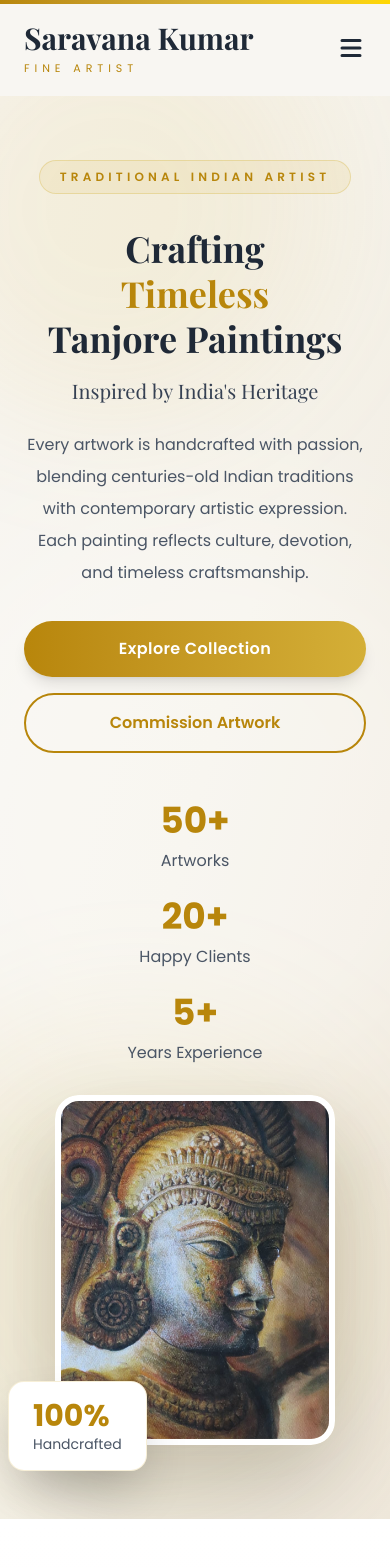
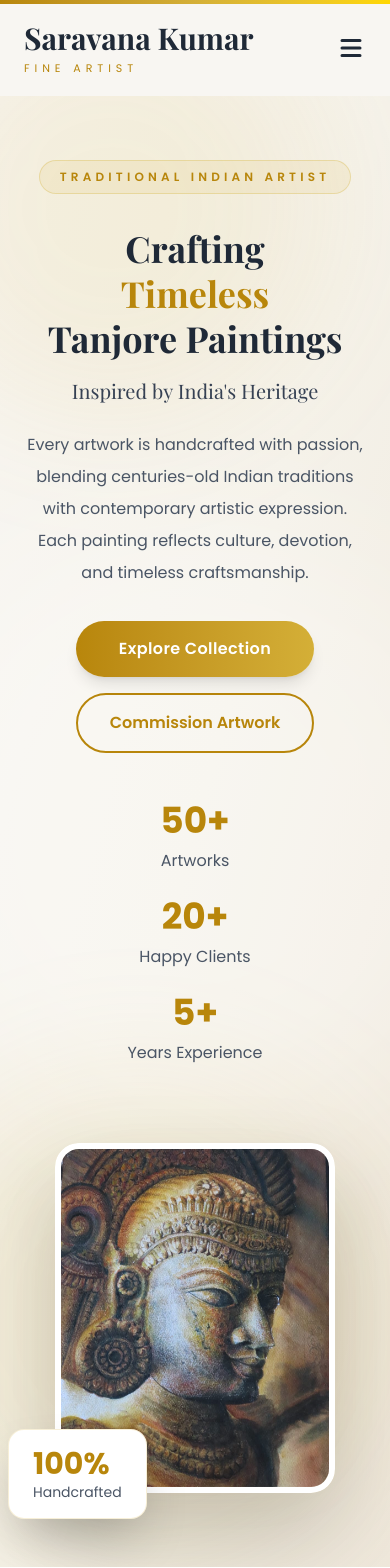
Before and after one commit to guruprasath051004/Artist-portfolio, a React (Vite) app: page / in a window 390 px wide. Shown: the top 1568 px of the page. Built offline with nearby package versions, Linux system fonts and the light colour scheme.

Commit message:
Improve Hero mobile responsiveness

```diff
--- a/src/components/sections/About.jsx
+++ b/src/components/sections/About.jsx
@@ -210,7 +210,7 @@ function About() {
             {/* Button */}
 
             <div className="mt-10">
-              <a href="#gallery">
+             <a href="#gallery" className="w-full sm:w-auto">
                <motion.button
                 whileHover={{ scale: 1.05 }}
                 whileTap={{ scale: 0.95 }}
--- a/src/components/sections/Hero.jsx
+++ b/src/components/sections/Hero.jsx
@@ -83,14 +83,14 @@ function Hero() {
       />
 
       <Container>
-        <div className="grid lg:grid-cols-2 gap-10 lg:gap-16 items-center py-16 md:py-24">
+        <div className="grid grid-cols-1 lg:grid-cols-2 gap-12 lg:gap-16 items-center py-16 md:py-24">
           {/* LEFT CONTENT */}
 
           <motion.div
             variants={containerVariants}
             initial="hidden"
             animate="show"
-            className="relative z-10 text-center lg:text-left"
+            className="relative z-10 w-full flex flex-col items-center lg:items-start text-center lg:text-left"
           >
 
             {/* Badge */}
@@ -137,7 +137,7 @@ function Hero() {
 
             <motion.p
               variants={fadeUp}
-              className="mt-6 max-w-xl text-base sm:text-lg leading-8 text-gray-600"
+              className="mt-6 max-w-xl mx-auto lg:mx-0 text-base sm:text-lg leading-8 text-gray-600"
             >
               Every artwork is handcrafted with passion,
               blending centuries-old Indian traditions with
@@ -152,7 +152,7 @@ function Hero() {
 
             <motion.div
               variants={fadeUp}
-              className="mt-8 flex flex-col sm:flex-row gap-4"
+              className="mt-8 flex flex-col sm:flex-row justify-center lg:justify-start gap-4"
             >
               <Button
                href="#gallery"
@@ -195,7 +195,7 @@ function Hero() {
 
             <motion.div
               variants={fadeUp}
-              className="mt-12 md:mt-16 grid grid-cols-1 sm:grid-cols-3 gap-6 max-w-lg"
+             className="mt-12 md:mt-16 grid grid-cols-1 sm:grid-cols-3 gap-6 max-w-lg w-full mx-auto"
             >
               {[
                 ["50+", "Artworks"],
@@ -230,7 +230,7 @@ function Hero() {
             variants={slideRight}
             initial="hidden"
             animate="show"
-            className="relative flex justify-center items-center"
+            className="relative flex justify-center items-center mt-10 lg:mt-0"
           >
             {/* Decorative Glow */}
 
```
